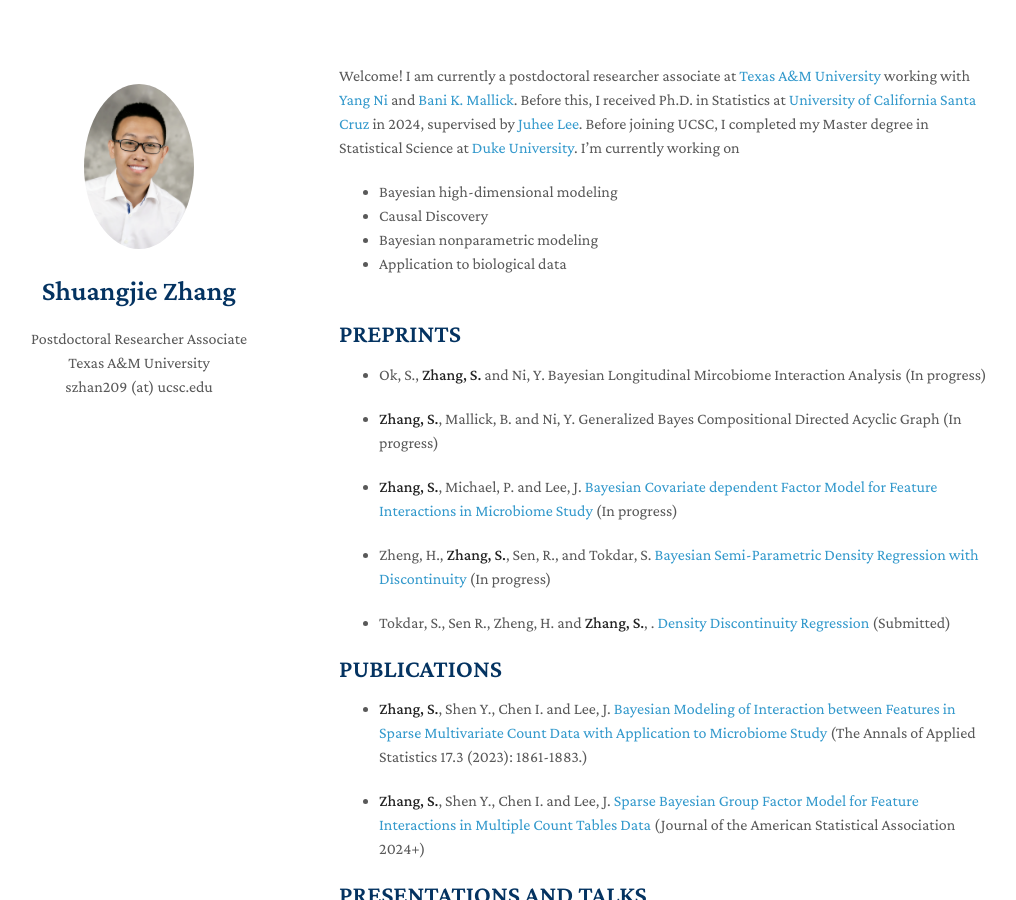
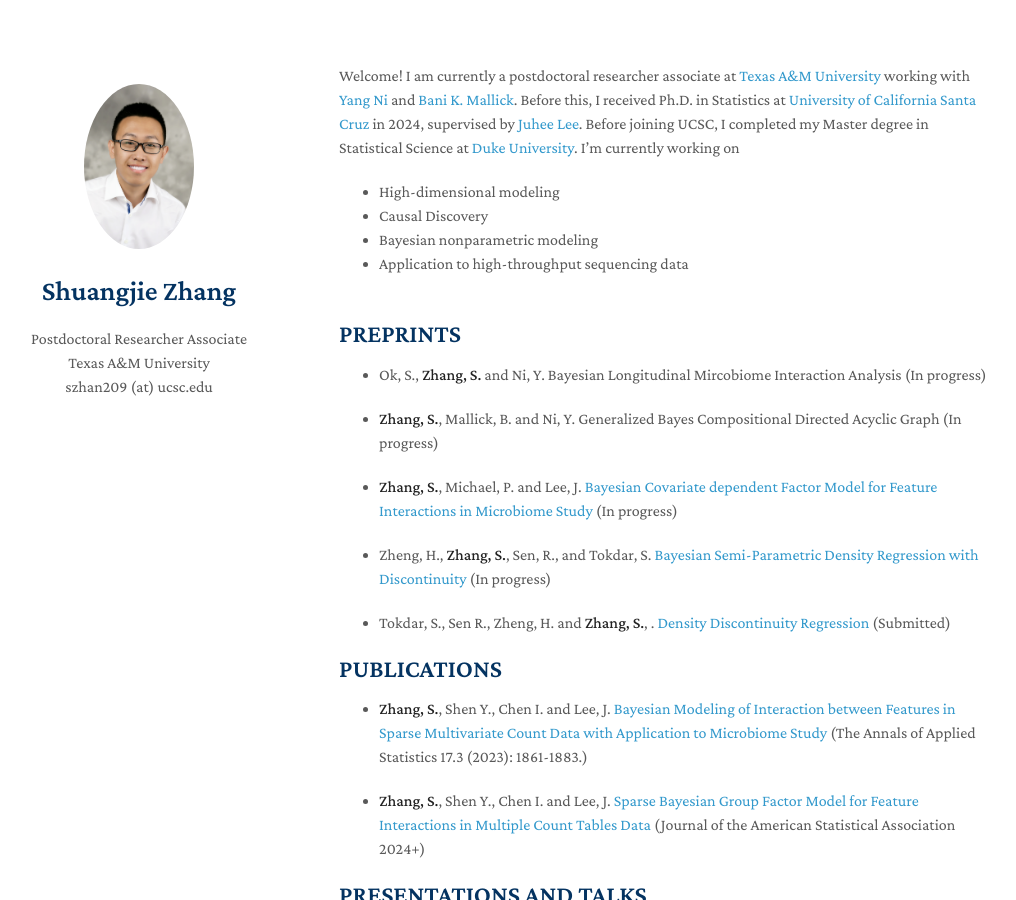
Before and after one commit to shuang-jie/shuang-jie.github.io, a Jekyll site: the page built from index.md, in a window 1280 px wide and 900 px high. Shown: the whole window, without its empty margins (131-1147 px from the left). Built offline with Jekyll 4.4.1, drawn with Linux system fonts in a browser that asks for light colours; nearby versions of some CDN libraries; a style sheet for code colours, icons or effects is not loaded.

Commit message:
Update index.md

```diff
--- a/index.md
+++ b/index.md
@@ -4,10 +4,10 @@ layout: homepage
 
 Welcome! I am currently a postdoctoral researcher associate at [Texas A&M University](https://stat.tamu.edu/) working with [Yang Ni](https://nystat.github.io/yni/) and [Bani K. Mallick](https://sites.google.com/tamu.edu/bani-k-mallick/bio). Before this, I received Ph.D. in Statistics at [University of California Santa Cruz](https://www.ucsc.edu/) in 2024, supervised by [Juhee Lee](https://sites.google.com/ucsc.edu/juheelee/home?authuser=0). Before joining UCSC, I completed my Master degree in Statistical Science at [Duke University](https://stat.duke.edu). I’m currently working on
 
-- Bayesian high-dimensional modeling
+- High-dimensional modeling
 - Causal Discovery
 - Bayesian nonparametric modeling
-- Application to biological data
+- Application to high-throughput sequencing data
 <br>
 <br>
 
```
